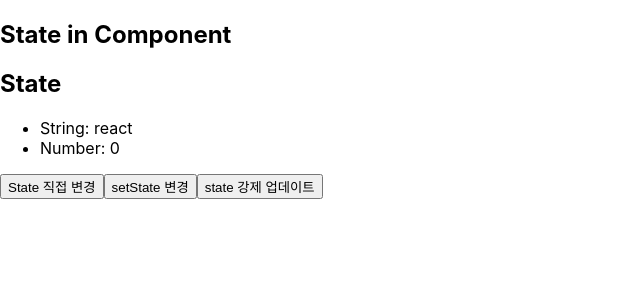
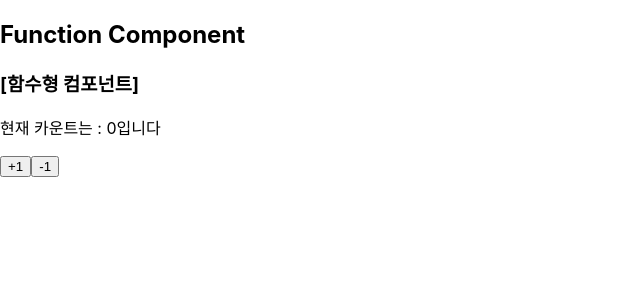
Before and after one commit to Kangchanseok/react-practice, a React (Create React App) app in the folder cra/: page / in a window 1280 px wide. Shown: the top 300 px of the page, without its empty margins (0-640 px from the left). Built offline with nearby package versions, Linux system fonts and the light colour scheme.

Commit message:
함수형 컴포넌트

```diff
--- /dev/null
+++ b/cra/src/App.function.jsx
@@ -0,0 +1,16 @@
+import React from "react";
+import UseStateComp from "./components/UseStateComp";
+
+
+function App() {
+    return(
+        <>
+        <h2>Function Component</h2>
+        <UseStateComp
+        contents ="[함수형 컴포넌트]" />
+        </>
+    )
+
+}
+
+export default App;
--- /dev/null
+++ b/cra/src/components/UseStateComp.jsx
@@ -0,0 +1,19 @@
+import {useState} from "react";
+
+
+function UseStateComp(props){
+    let {contents} = props;
+
+    const [count, setCount] = useState(0); // [상태변수, 상태변화함수]
+
+    return (
+        <div>
+            <h3>{contents}</h3>
+            <p>현재 카운트는 : {count}입니다</p>
+            <button onClick={() => setCount(count + 1)}>+1</button>
+            <button onClick={() => setCount(count - 1)}>-1</button>
+        </div>
+    )
+}
+
+export default UseStateComp;
--- a/cra/src/index.js
+++ b/cra/src/index.js
@@ -3,7 +3,8 @@
 import './index.css';
 // import App from './App';
 // import App from './App.props'; // props 테스트
-import App from "./App.state"; // State 테스트
+// import App from "./App.state"; // State 테스트
+import App from "./App.function"; // 함수형 컴포넌트 테스트
 import reportWebVitals from './reportWebVitals';
 
 ReactDOM.render(
```
